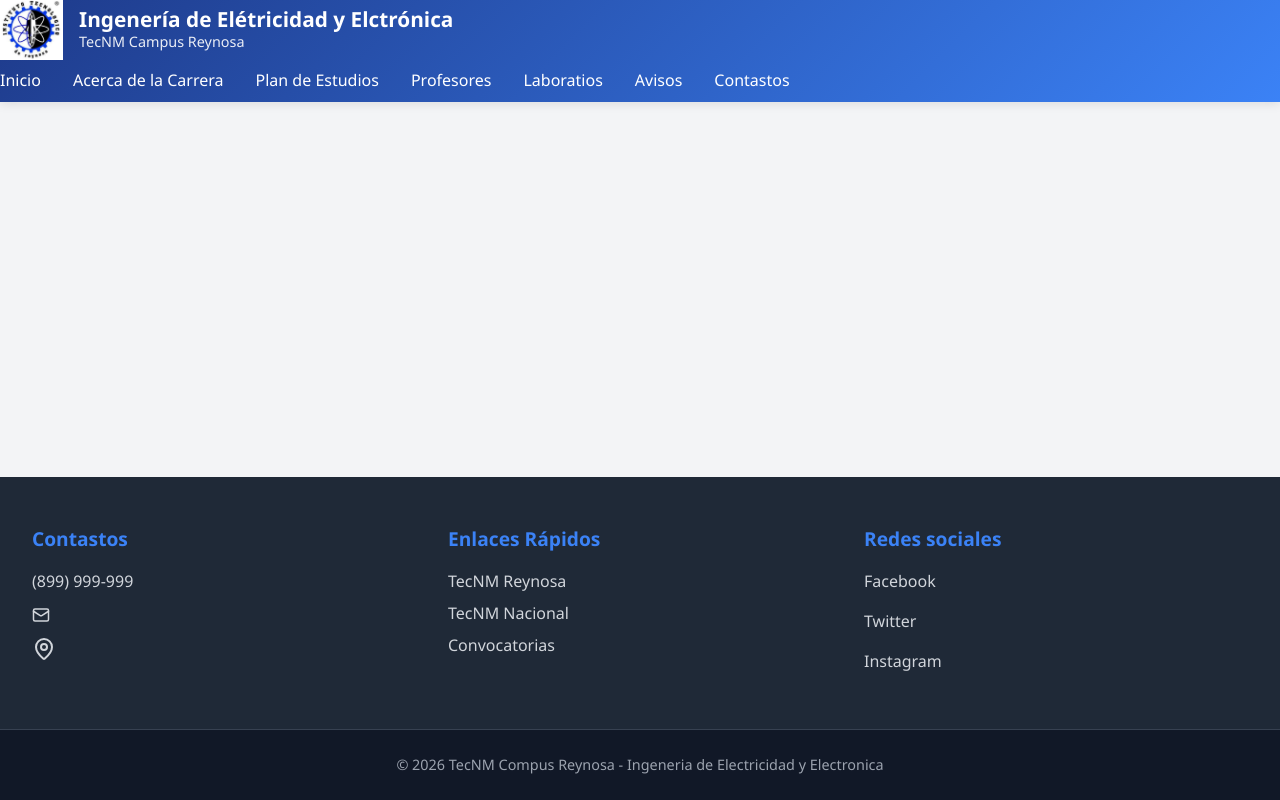
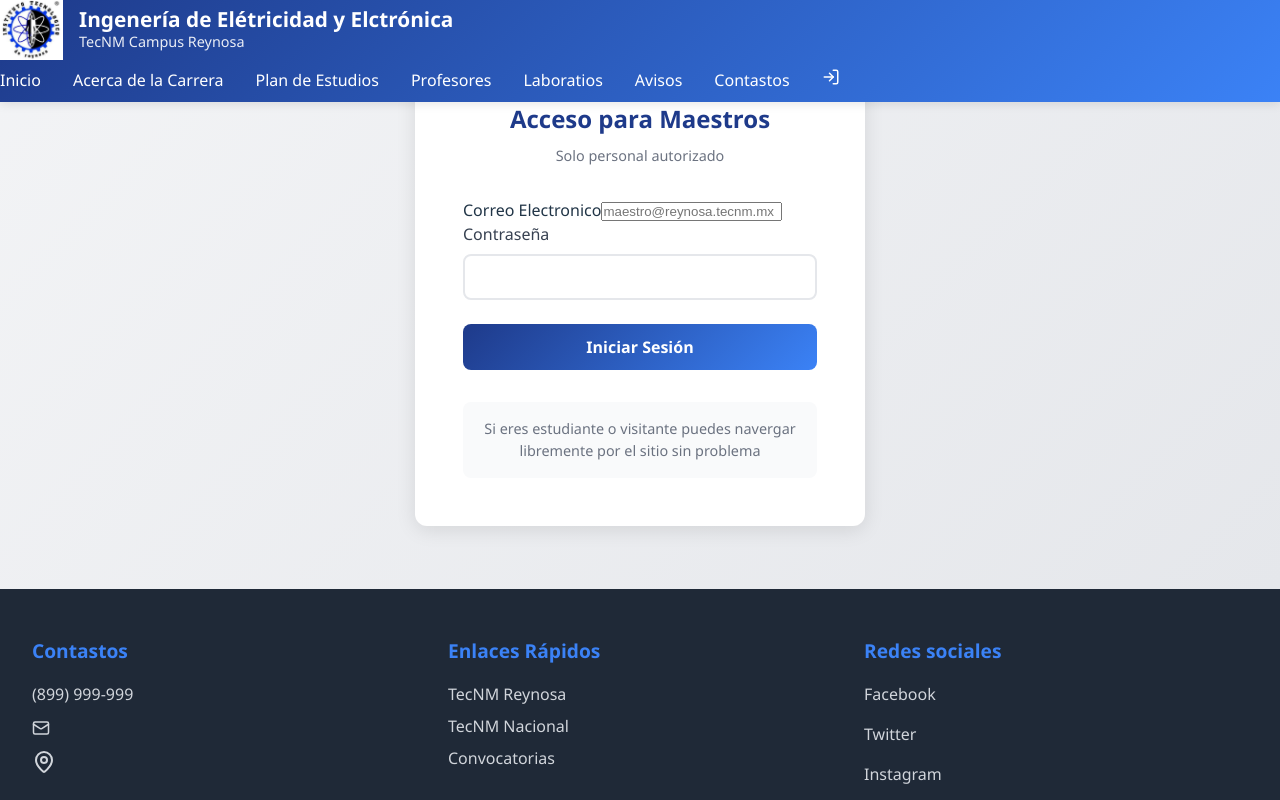
Before and after one commit to Serg1oGD/Electricidad-y-Electronica, a React (Vite) app: page /login in a window 1280 px wide. Built offline with nearby package versions, Linux system fonts and the light colour scheme; no server answers.

Commit message:
Implementacion de Login/Logout

```diff
--- a/package.json
+++ b/package.json
@@ -12,7 +12,7 @@
     "deploy": "gh-pages -d dist"
   },
   "dependencies": {
-    "firebase": "^12.8.0",
+    "firebase": "^12.10.0",
     "framer-motion": "^12.34.0",
     "lucide-react": "^0.563.0",
     "quill": "^2.0.3",
--- a/src/App.jsx
+++ b/src/App.jsx
@@ -1,23 +1,29 @@
 import { BrowserRouter as Router, Routes, Route} from 'react-router-dom';
+import { AuthProvider } from './context/AuthContext';
 import Header from './components/Layout/Header';
 import Footer from './components/Layout/Footer';
 import Home from './pages/Home';
+import Login from './pages/Login';
 import './App.css'
 
 function App() {
   return (
+    <AuthProvider>
       <Router>
         <div className="app-container">
           <Header />
-        <main className="main-container">
+          <main className="main-content">
             <Routes>
-            <Route path='/' element={<Home />} />
+              <Route path="/" element={<Home />} />
+              <Route path="/login" element={<Login />} />
+              {/* Aquí agregaremos más rutas después */}
             </Routes>
           </main>
           <Footer />
         </div>
       </Router>
-  )
+    </AuthProvider>
+  );
 }
 
 export default App
--- a/src/components/Layout/Header.css
+++ b/src/components/Layout/Header.css
@@ -122,4 +122,49 @@
   .title-section p {
     font-size: 0.8rem;
   }
+
+  /* Estilos para autenticación */
+.login-link {
+  display: flex;
+  align-items: center;
+  gap: 0.5rem;
+  background: rgba(255, 255, 255, 0.2);
+  padding: 0.5rem 1rem;
+  border-radius: 6px;
+  transition: background 0.3s;
 }
+
+.login-link:hover {
+  background: rgba(255, 255, 255, 0.3);
+  border-bottom: none;
+}
+
+.logout-btn {
+  background: rgba(255, 255, 255, 0.2);
+  border: 1px solid rgba(255, 255, 255, 0.3);
+  color: white;
+  padding: 0.5rem 1rem;
+  border-radius: 6px;
+  cursor: pointer;
+  display: flex;
+  align-items: center;
+  gap: 0.5rem;
+  font-weight: 500;
+  transition: all 0.3s ease;
+  font-size: 1rem;
+}
+
+.logout-btn:hover {
+  background: rgba(255, 255, 255, 0.3);
+}
+
+@media (max-width: 768px) {
+  .logout-btn,
+  .login-link {
+    width: 100%;
+    justify-content: center;
+    margin-top: 0.5rem;
+    border-bottom: 1px solid rgba(255, 255, 255, 0.1);
+  }
+}
+}
--- a/src/components/Layout/Header.jsx
+++ b/src/components/Layout/Header.jsx
@@ -1,13 +1,25 @@
 import { useState } from "react";
-import { Link } from 'react-router-dom';
-import { Menu, X } from 'lucide-react';
+import { Link, useNavigate } from 'react-router-dom';
+import { Menu, X, LogIn, LogOut } from 'lucide-react';
+import { useAuth } from '../../context/AuthContext';
 import './Header.css';
 
 function Header() {
     const [isMenuOpen, setIsMenuOpen] = useState(false);
+    const { currentUser, logout } = useAuth();
+    const navigate = useNavigate();
 
     const toggleMenu = () => {
         setIsMenuOpen(!isMenuOpen);
+    };
+    const handleLogout = async () => {
+        try {
+            await logout();
+            setIsMenuOpen(false);
+            navigate('/');
+        } catch (err) {
+            console.error('Error al cerrar sesion:', err);
+        }
     };
 
     return (
@@ -33,6 +45,20 @@ function Header() {
                     <Link to="/laboratorios" onClick={() => setIsMenuOpen(false)}>Laboratios</Link>
                     <Link to="/avisos" onClick={() => setIsMenuOpen(false)}>Avisos</Link>
                     <Link to="/contactos" onClick={() => setIsMenuOpen(false)}>Contastos</Link>
+
+                    {currentUser ? (
+                        <button onClick={handleLogout} className="logout-btn">
+                            <LogOut size={18}>
+                                Cerrar Sesion
+                            </LogOut>
+                        </button>
+                    ) : (
+                        <Link to="/login" onClick={() => setIsMenuOpen(false)} className="login-link">
+                            <LogIn size={18}>
+                                Maestros
+                            </LogIn>
+                        </Link>
+                    )}
                 </nav>
             </div>
         </header>
--- a/src/context/AuthContext.jsx
+++ b/src/context/AuthContext.jsx
@@ -0,0 +1,50 @@
+import { createContext, useContext, useEffect, useState } from "react";
+import {
+    signInWithEmailAndPassword,
+    signOut,
+    onAuthStateChanged
+} from 'firebase/auth';
+
+import { auth } from '../firebase/config';
+
+const AuthContext = createContext();
+
+// eslint-disable-next-line react-refresh/only-export-components
+export function useAuth() {
+    return useContext(AuthContext);
+}
+
+export function AuthProvider({ children }) {
+    const [currentUser, setCurrentUser] = useState(null);
+    const [loading, setLoading] = useState(true);
+
+    function login(email, password){
+        return signInWithEmailAndPassword(auth, email, password);
+    }
+
+    function logout(){
+        return signOut(auth);
+    }
+
+    useEffect(() => {
+        const unsubscribe = onAuthStateChanged(auth, (user) => {
+            setCurrentUser(user);
+            setLoading(false);
+        });
+
+        return unsubscribe;
+    }, []);
+
+    const value = {
+        currentUser,
+        login,
+        logout,
+        isMaestro: !!currentUser
+    };
+
+    return (
+        <AuthContext.Provider value = {value}>
+            {!loading && children}
+        </AuthContext.Provider>
+    );
+}
--- a/src/firebase/config.js
+++ b/src/firebase/config.js
@@ -0,0 +1,18 @@
+import { initializeApp } from 'firebase/app'
+import { getAuth } from 'firebase/auth'
+import { getFirestore } from 'firebase/firestore'
+
+const firebaseConfig = {
+  apiKey: "AIzaSyA3PDPZNSi7q6euZxNluEEEBzdU3cbJmxs",
+  authDomain: "electricidad-y-electroni-db73a.firebaseapp.com",
+  projectId: "electricidad-y-electroni-db73a",
+  storageBucket: "electricidad-y-electroni-db73a.firebasestorage.app",
+  messagingSenderId: "894383382881",
+  appId: "1:894383382881:web:8f12f9924d91e582ece520"
+};
+
+// Initialize Firebase
+const app = initializeApp(firebaseConfig);
+
+export const auth = getAuth(app);
+export const db = getFirestore(app);
--- a/src/pages/Login.css
+++ b/src/pages/Login.css
@@ -0,0 +1,105 @@
+.login-container {
+  min-height: calc(100vh - 200px);
+  display: flex;
+  justify-content: center;
+  align-items: center;
+  padding: 2rem;
+  background: linear-gradient(135deg, #f3f4f6 0%, #e5e7eb 100%);
+}
+
+.login-card {
+  background: white;
+  padding: 3rem;
+  border-radius: 12px;
+  box-shadow: 0 4px 20px rgba(0, 0, 0, 0.1);
+  max-width: 450px;
+  width: 100%;
+}
+
+.login-card h2 {
+  color: #1e3a8a;
+  margin-bottom: 0.5rem;
+  text-align: center;
+}
+
+.login-subtitle {
+  text-align: center;
+  color: #6b7280;
+  margin-bottom: 2rem;
+  font-size: 0.9rem;
+}
+
+.error-message {
+  background: #fee2e2;
+  color: #dc2626;
+  padding: 1rem;
+  border-radius: 8px;
+  margin-bottom: 1.5rem;
+  border-left: 4px solid #dc2626;
+}
+
+.form-group {
+  margin-bottom: 1.5rem;
+}
+
+.form-group label {
+  display: block;
+  margin-bottom: 0.5rem;
+  color: #374151;
+  font-weight: 500;
+}
+
+.form-group input,
+.form-group select {
+  width: 100%;
+  padding: 0.75rem;
+  border: 2px solid #e5e7eb;
+  border-radius: 8px;
+  font-size: 1rem;
+  transition: border-color 0.3s;
+}
+
+.form-group input:focus,
+.form-group select:focus {
+  outline: none;
+  border-color: #3b82f6;
+}
+
+.btn-primary {
+  width: 100%;
+  padding: 0.75rem;
+  background: linear-gradient(135deg, #1e3a8a 0%, #3b82f6 100%);
+  color: white;
+  border: none;
+  border-radius: 8px;
+  font-size: 1rem;
+  font-weight: 600;
+  cursor: pointer;
+  transition: transform 0.2s, box-shadow 0.2s;
+}
+
+.btn-primary:hover:not(:disabled) {
+  transform: translateY(-2px);
+  box-shadow: 0 4px 12px rgba(59, 130, 246, 0.4);
+}
+
+.btn-primary:disabled {
+  opacity: 0.6;
+  cursor: not-allowed;
+}
+
+.info-text {
+  margin-top: 2rem;
+  text-align: center;
+  color: #6b7280;
+  font-size: 0.9rem;
+  padding: 1rem;
+  background: #f9fafb;
+  border-radius: 8px;
+}
+
+@media (max-width: 768px) {
+  .login-card {
+    padding: 2rem;
+  }
+}
--- a/src/pages/Login.jsx
+++ b/src/pages/Login.jsx
@@ -0,0 +1,74 @@
+import { useState } from 'react';
+import { useAuth } from '../context/AuthContext';
+import { useNavigate } from 'react-router-dom';
+import './Login.css';
+
+function Login() {
+    const [email, setEmail] = useState('');
+    const [password, setPassword] = useState('');
+    const [error, setError] = useState('');
+    const [loading, setLoading] = useState(false);
+
+    const { login } = useAuth();
+    const navigate = useNavigate();
+
+    async function handleSubmit(e){
+        e.preventDefalut();
+
+        try {
+            setError('');
+            setLoading(true);
+            await login(email, password);
+            navigate('/');
+        } catch (err) {
+            setError('Credenciales incorrectas. Solo maestros autorizados pueden acceder.');
+            console.error('Error de login:', err)
+        }
+
+        setLoading(false);
+    }
+
+    return (
+        <div className="login-container">
+            <div className="login-card">
+                <h2>Acceso para Maestros</h2>
+                <p className="login-subtitle">Solo personal autorizado</p>
+
+                {error && <div className="error-message">{error}</div>}
+
+                <form onSubmit={handleSubmit}>
+                    <div className="form-gruop">
+                        <label>Correo Electronico</label>
+                        <input
+                        type="email"
+                        value={email}
+                        onChange={(e) => setEmail(e.target.value)}
+                        placeholder="maestro@reynosa.tecnm.mx"
+                        required
+                        />
+                    </div>
+
+                    <div className="form-group">
+                        <label>Contraseña</label>
+                        <input
+                        type="password"
+                        value={password}
+                        onChange={(e) => setPassword(e.target.value)}
+                        required
+                        />
+                    </div>
+
+                    <button className="btn-primary" disabled={loading} type="submit">
+                        {loading ? 'Verificando...' : 'Iniciar Sesión'}
+                    </button>
+                </form>
+
+                <p className="info-text">
+                    Si eres estudiante o visitante puedes navergar libremente por el sitio sin problema
+                </p>
+            </div>
+        </div>
+    );
+}
+
+export default Login;
```
Also changed, not shown: 1 other file (tests, documents, lock files or other folders). Lines whose indentation alone changed are shown as unchanged.
